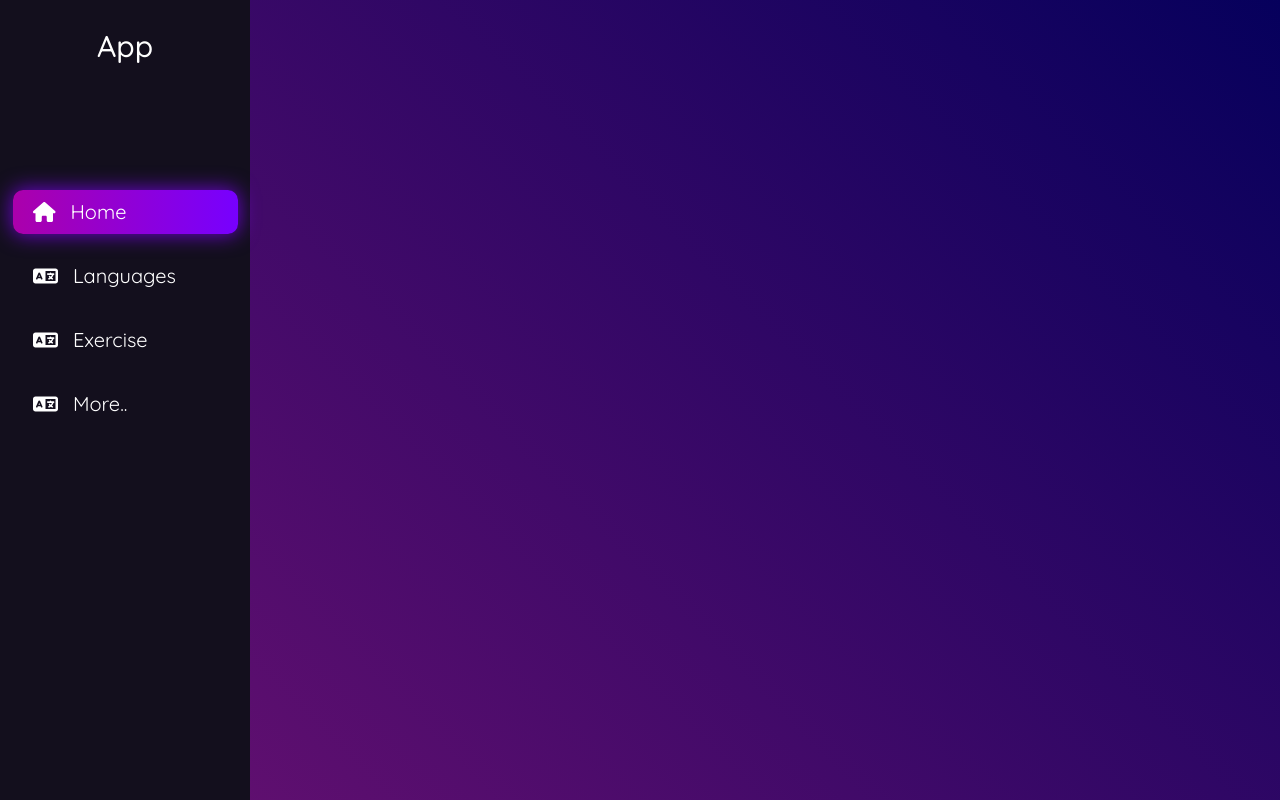
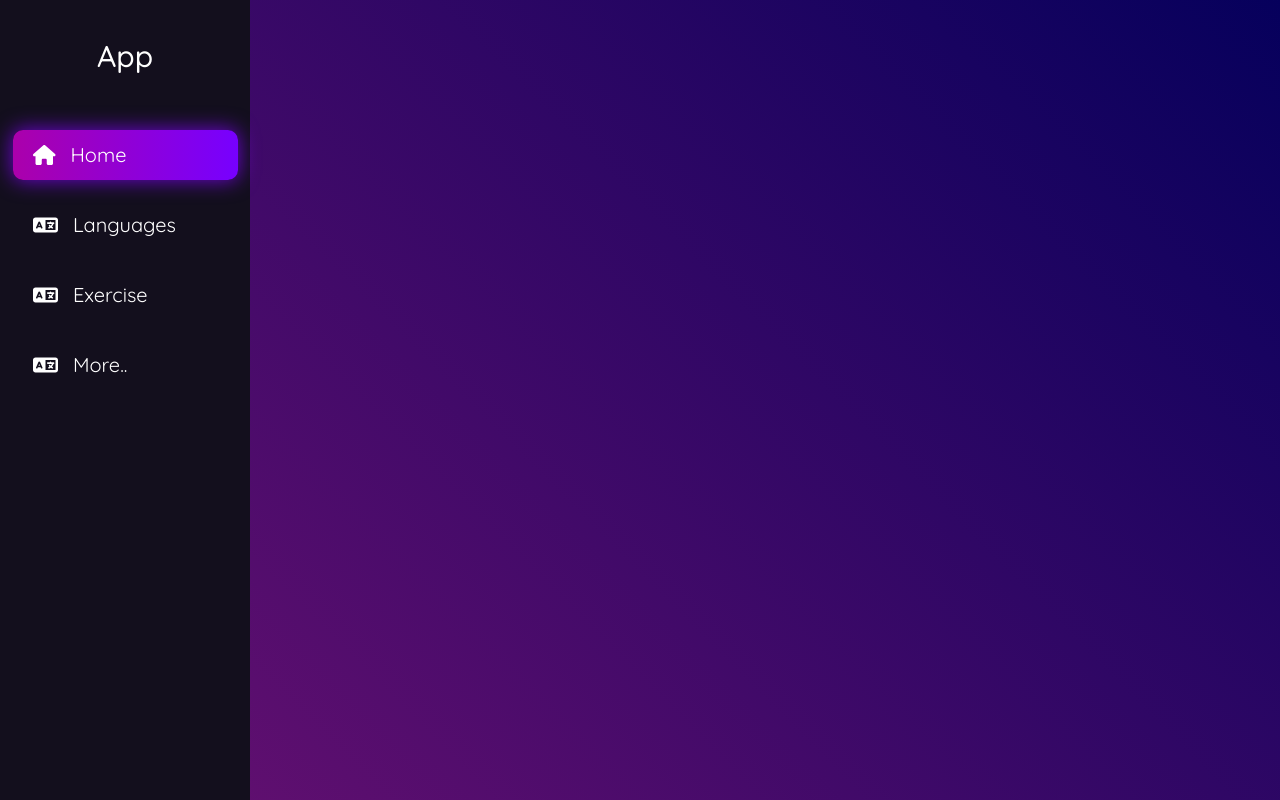
Before and after one commit to ImperialBreakCode/u-dict, a React (Create React App) app in the folder react-ui/: page / in a window 1280 px wide. Built offline with nearby package versions, Linux system fonts and the light colour scheme; the HTML template or start-up script is replaced by a standard one.

Commit message:
nav save #2

```diff
--- a/react-ui/src/styles/style.css
+++ b/react-ui/src/styles/style.css
@@ -49,7 +49,7 @@ body {
   -webkit-box-align: center;
       -ms-flex-align: center;
           align-items: center;
-  height: 100px;
+  height: 15vh;
 }
 
 .navigation .app-title h3 {
@@ -57,7 +57,7 @@ body {
 }
 
 .navigation .nav-control {
-  margin-top: 10vh;
+  height: 85vh;
 }
 
 .navigation .button-box-nav {
@@ -76,7 +76,7 @@ body {
   background-color: transparent;
   color: white;
   width: 90%;
-  padding: 7px 0;
+  padding: 10px 0;
   margin: 10px 0;
   -webkit-transition: 0.2s;
   transition: 0.2s;
--- a/react-ui/src/styles/style.scss
+++ b/react-ui/src/styles/style.scss
@@ -43,7 +43,7 @@ body{
         display: flex;
         justify-content: center;
         align-items: center;
-        height: 100px;
+        height: 15vh;
 
         h3{
             font-size: 30px;
@@ -51,7 +51,7 @@ body{
     }
 
     .nav-control{
-        margin-top: 10vh;
+        height: 85vh;
     }
 
     .button-box-nav{
@@ -65,7 +65,7 @@ body{
             background-color: transparent;
             color: $font-white;
             width: 90%;
-            padding: 7px 0;
+            padding: 10px 0;
             margin: 10px 0;
             transition: 0.2s;
             border-radius: 10px;
```
Also changed, not shown: 1 other file (tests, documents, lock files or other folders).
